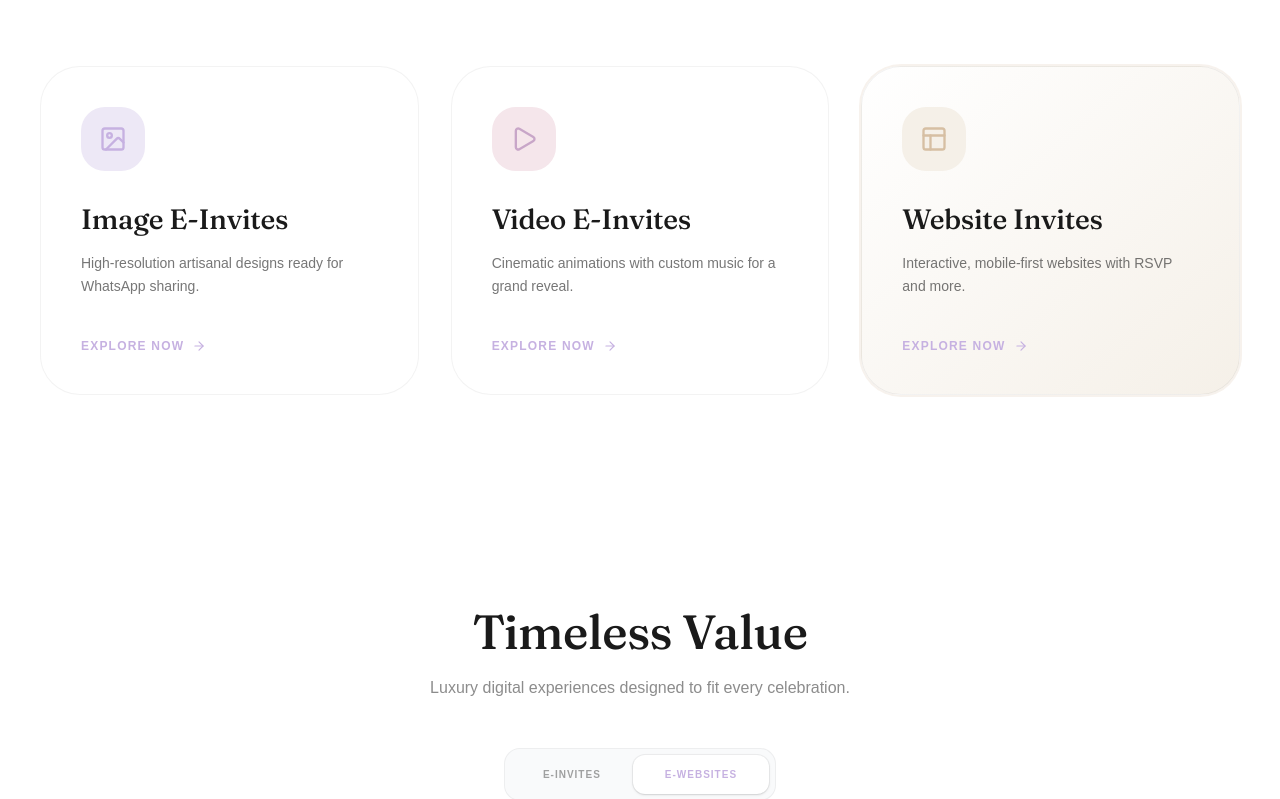
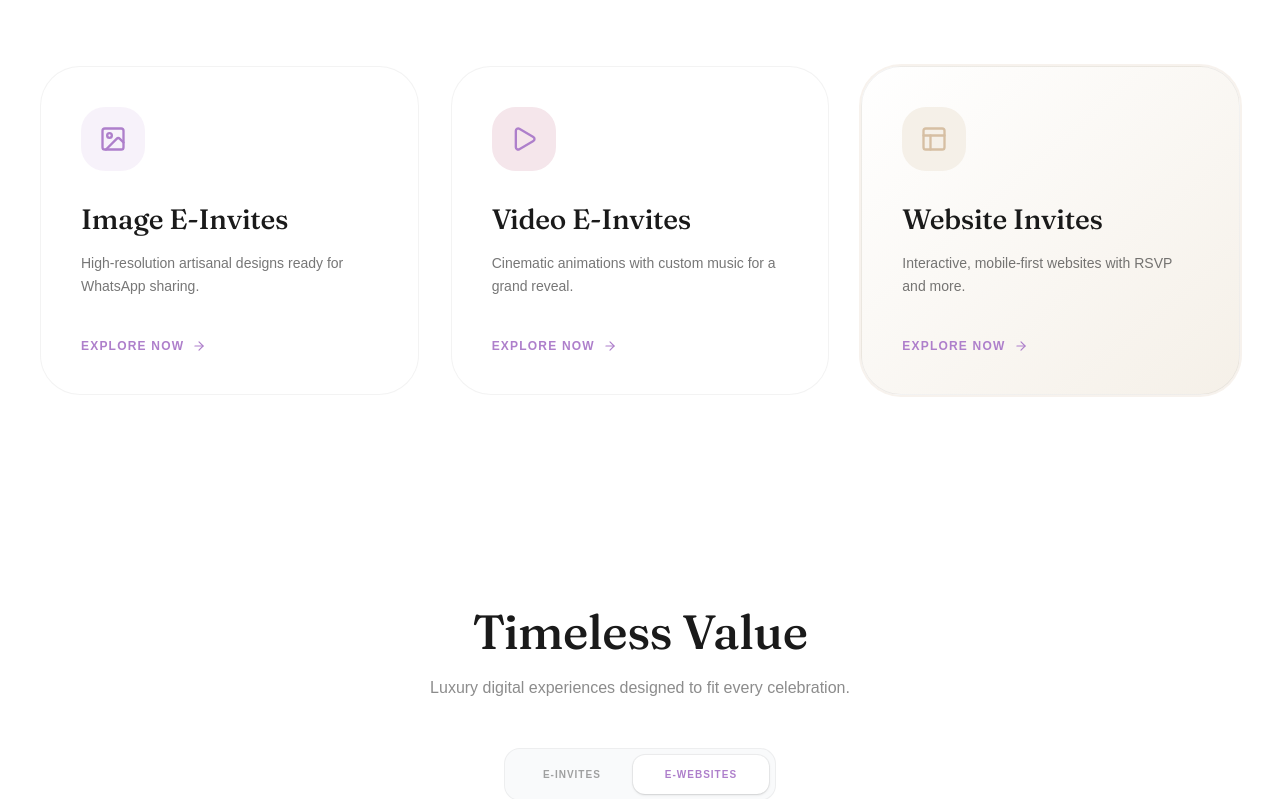
Before and after one commit to Aafrin-Aaysha/zubizo-website, a Next.js app: page /digital-invites in a window 1280 px wide. Shown: the part 909-1708 px from the top of the page. Built offline with nearby package versions, Linux system fonts and the light colour scheme; no server answers; the database is empty; a web font is replaced by a local one.

Commit message:
style: update typography color system to richer luxury feel

```diff
--- a/src/app/globals.css
+++ b/src/app/globals.css
@@ -2,8 +2,9 @@
 
 
 @theme {
-  --color-primary: #C6B1E1;
-  --color-lavender: #C6B1E1;
+  --color-primary: #ae7fcb;
+  --color-lavender: #ae7fcb;
+  --color-lavender-dark: #9f6fc0;
   --color-royal-purple: #6E4B8B;
   --color-champagne-gold: #D6BFA3;
   --color-soft-lilac: #EDE8F6;
@@ -99,8 +100,9 @@
   /* Warm Off-White */
   --foreground: #1A1A1A;
   /* Deep Charcoal */
-  --lavender: #C6B1E1;
+  --lavender: #ae7fcb;
   /* Soft Lavender */
+  --lavender-dark: #9f6fc0;
   --royal-purple: #6E4B8B;
   /* Deep Royal Purple */
   --champagne-gold: #D6BFA3;
--- a/src/components/digital-invites/category-nav.tsx
+++ b/src/components/digital-invites/category-nav.tsx
@@ -12,7 +12,7 @@ const categoryCards = [
     description: "High-resolution artisanal designs ready for WhatsApp sharing.",
     icon: Image,
     href: "#pricing",
-    accent: "bg-soft-lilac",
+    accent: "bg-lavender/10",
     textColor: "text-lavender",
     isPremium: false,
     label: null
@@ -24,7 +24,7 @@ const categoryCards = [
     icon: Play,
     href: "#pricing",
     accent: "bg-blush-rose",
-    textColor: "text-dusty-mauve",
+    textColor: "text-lavender",
     isPremium: false,
     label: null
   },
--- a/src/components/digital-invites/hero.tsx
+++ b/src/components/digital-invites/hero.tsx
@@ -6,7 +6,7 @@ import Link from "next/link";
 
 export const DigitalInvitesHero = () => {
   return (
-    <section className="relative pt-32 pb-20 md:pt-48 md:pb-32 overflow-hidden bg-gradient-to-br from-soft-lilac via-pearl-white to-blush-rose">
+    <section className="relative pt-32 pb-20 md:pt-48 md:pb-32 overflow-hidden bg-gradient-to-br from-lavender/10 via-pearl-white to-blush-rose">
       {/* Decorative elements */}
       <div className="absolute top-0 left-0 w-full h-full pointer-events-none">
         <motion.div
--- a/src/components/digital-invites/website-showcase.tsx
+++ b/src/components/digital-invites/website-showcase.tsx
@@ -14,7 +14,7 @@ const features = [
 
 export const WebsiteShowcase = () => {
   return (
-    <section id="website-invites" className="py-24 bg-gradient-to-br from-champagne-cream via-white to-soft-lilac/30 overflow-hidden">
+    <section id="website-invites" className="py-24 bg-gradient-to-br from-champagne-cream via-white to-lavender/10 overflow-hidden">
       <div className="site-container">
         <div className="flex flex-col lg:flex-row items-center gap-16 px-4">
 
--- a/src/components/digital-invites/why-choose-us.tsx
+++ b/src/components/digital-invites/why-choose-us.tsx
@@ -14,13 +14,13 @@ const reasons = [
     title: "Fast Delivery",
     desc: "Experience rapid turnaround times with digital invites delivered with premium speed.",
     icon: Zap,
-    accent: "bg-blush-rose text-dusty-mauve"
+    accent: "bg-blush-rose text-lavender"
   },
   {
     title: "Affordable Luxury",
     desc: "Experience high-end design without the traditional price tag.",
     icon: Scissors,
-    accent: "bg-soft-lilac text-lavender"
+    accent: "bg-lavender/10 text-lavender"
   },
   {
     title: "Personalized Support",
--- a/src/components/layout/luxury-footer.tsx
+++ b/src/components/layout/luxury-footer.tsx
@@ -60,7 +60,7 @@ I would like to inquire about your services.`;
                             <div className="p-3 bg-[#D6BFA3]/8 rounded-xl text-[#D6BFA3]">
                                 <LogoIcon size={44} />
                             </div>
-                            <span className="text-[26px] text-[#C6B1E1] font-extrabold italic" style={{ fontFamily: 'var(--font-fraunces), serif' }}>
+                            <span className="text-[26px] text-[#ae7fcb] font-extrabold italic" style={{ fontFamily: 'var(--font-fraunces), serif' }}>
                                 Zubizo
                             </span>
                         </Link>
--- a/src/components/sections/CenteredHero.tsx
+++ b/src/components/sections/CenteredHero.tsx
@@ -76,10 +76,10 @@ export const CenteredHero = ({ data, styling }: any) => {
                     animate={{ opacity: 1, y: 0 }}
                     transition={{ duration: 0.9, delay: 0.18, ease: "easeOut" }}
                     className="font-serif font-semibold leading-tight tracking-tight mb-6 drop-shadow-lg"
-                    style={{ fontSize: 'clamp(2.4rem, 7vw, 5rem)', lineHeight: 1.12, textShadow: '0 2px 12px rgba(0,0,0,0.6)', color: '#C6B1E1' }}
+                    style={{ fontSize: 'clamp(2.4rem, 7vw, 5rem)', lineHeight: 1.12, textShadow: '0 2px 12px rgba(0,0,0,0.6)', color: '#ae7fcb' }}
                 >
                     {data?.titleLine1 || "A Timeless Beginning"}<br />
-                    <span className="text-[#C6B1E1] italic" style={{ textShadow: '0 2px 12px rgba(0,0,0,0.5)' }}>{data?.titleHighlight || "For Your Love"}</span>
+                    <span className="text-[#ae7fcb] italic" style={{ textShadow: '0 2px 12px rgba(0,0,0,0.5)' }}>{data?.titleHighlight || "For Your Love"}</span>
                 </motion.h1>
 
                 {/* Description */}
@@ -102,7 +102,7 @@ export const CenteredHero = ({ data, styling }: any) => {
                 >
                     <Link
                         href="/catalog"
-                        className="group flex items-center justify-center gap-2 rounded-full bg-[#C6B1E1] text-[#1A1A1A] px-9 py-4 text-sm font-bold uppercase tracking-widest transition-all duration-300 hover:bg-[#b89ed3] hover:scale-[1.03] active:scale-95 shadow-lg shadow-[#C6B1E1]/20"
+                        className="group flex items-center justify-center gap-2 rounded-full bg-[#ae7fcb] text-[#1A1A1A] px-9 py-4 text-sm font-bold uppercase tracking-widest transition-all duration-300 hover:bg-[#9f6fc0] hover:scale-[1.03] active:scale-95 shadow-lg shadow-[#ae7fcb]/20"
                     >
                         Explore Catalogue
                         <ArrowRight size={16} className="transition-transform group-hover:translate-x-1" />
--- a/src/components/sections/luxury-hero.tsx
+++ b/src/components/sections/luxury-hero.tsx
@@ -104,7 +104,7 @@ export const LuxuryHero = ({ data, styling }: any) => {
                             >
                                 <Link
                                     href="/catalog"
-                                    className="w-full sm:w-auto h-14 px-8 bg-lavender text-white rounded-full font-bold text-[15px] hover:bg-lavender/90 transition-all duration-300 flex items-center justify-center gap-2 group shadow-premium hover:shadow-luxury hover:-translate-y-1"
+                                    className="w-full sm:w-auto h-14 px-8 bg-lavender text-white rounded-full font-bold text-[15px] hover:bg-lavender-dark transition-all duration-300 flex items-center justify-center gap-2 group shadow-premium hover:shadow-luxury hover:-translate-y-1"
                                 >
                                     Explore Catalogue
                                     <ArrowRight size={18} className="group-hover:translate-x-1 transition-transform" />
--- a/src/components/ui/button.tsx
+++ b/src/components/ui/button.tsx
@@ -12,7 +12,7 @@ interface ButtonProps extends Omit<HTMLMotionProps<"button">, "ref"> {
 const Button = React.forwardRef<HTMLButtonElement, ButtonProps>(
     ({ className, variant = "primary", size = "md", ...props }, ref) => {
         const variants = {
-            primary: "bg-lavender text-white shadow-premium hover:shadow-luxury hover:-translate-y-0.5",
+            primary: "bg-lavender text-white shadow-premium hover:bg-lavender-dark hover:shadow-luxury hover:-translate-y-0.5",
             secondary: "bg-soft-lilac text-lavender hover:bg-lavender hover:text-white hover:-translate-y-0.5 hover:shadow-luxury",
             outline: "border border-lavender/30 text-lavender hover:bg-lavender/5 hover:border-lavender hover:-translate-y-0.5",
             ghost: "text-lavender hover:bg-soft-lilac/40",
```
